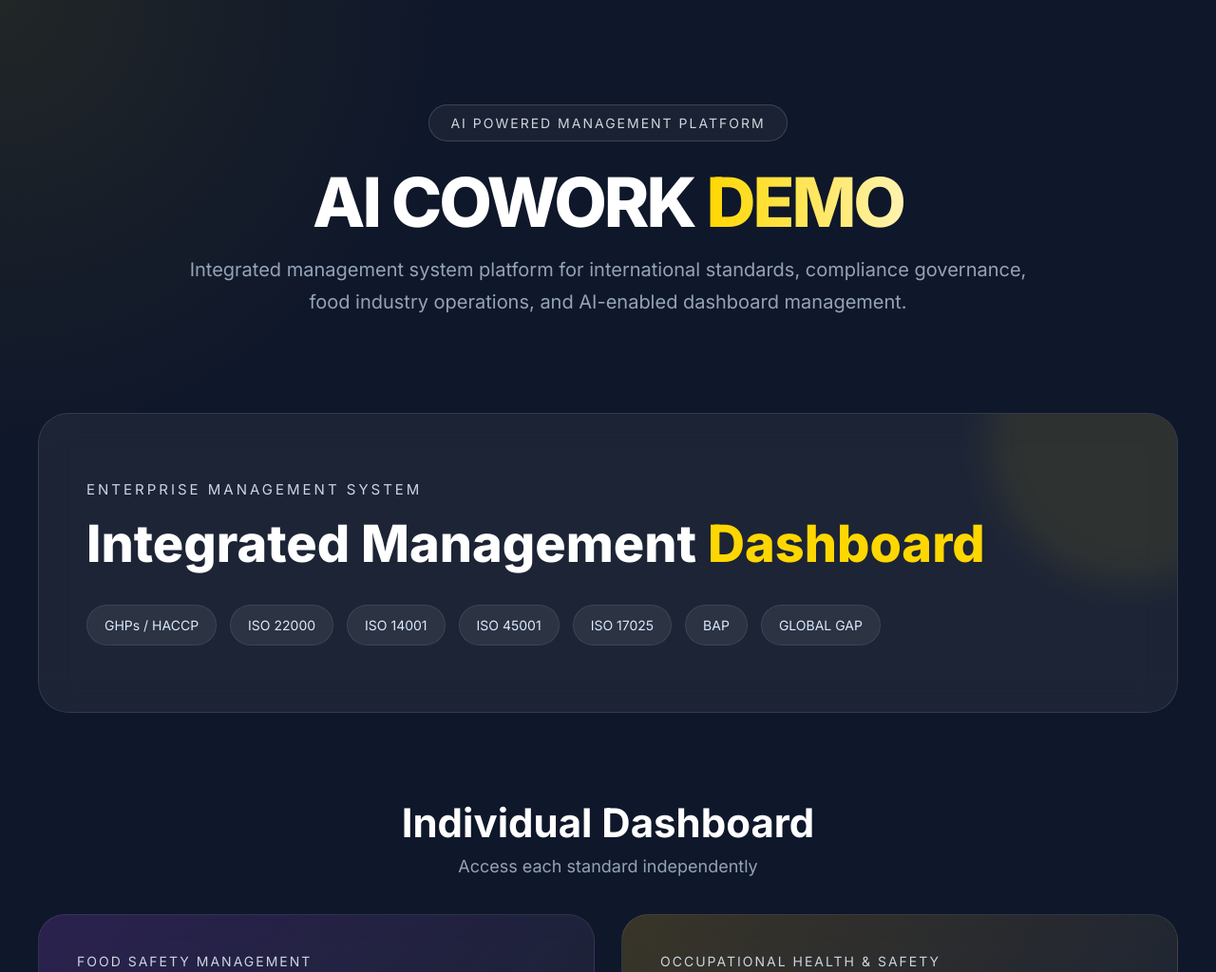
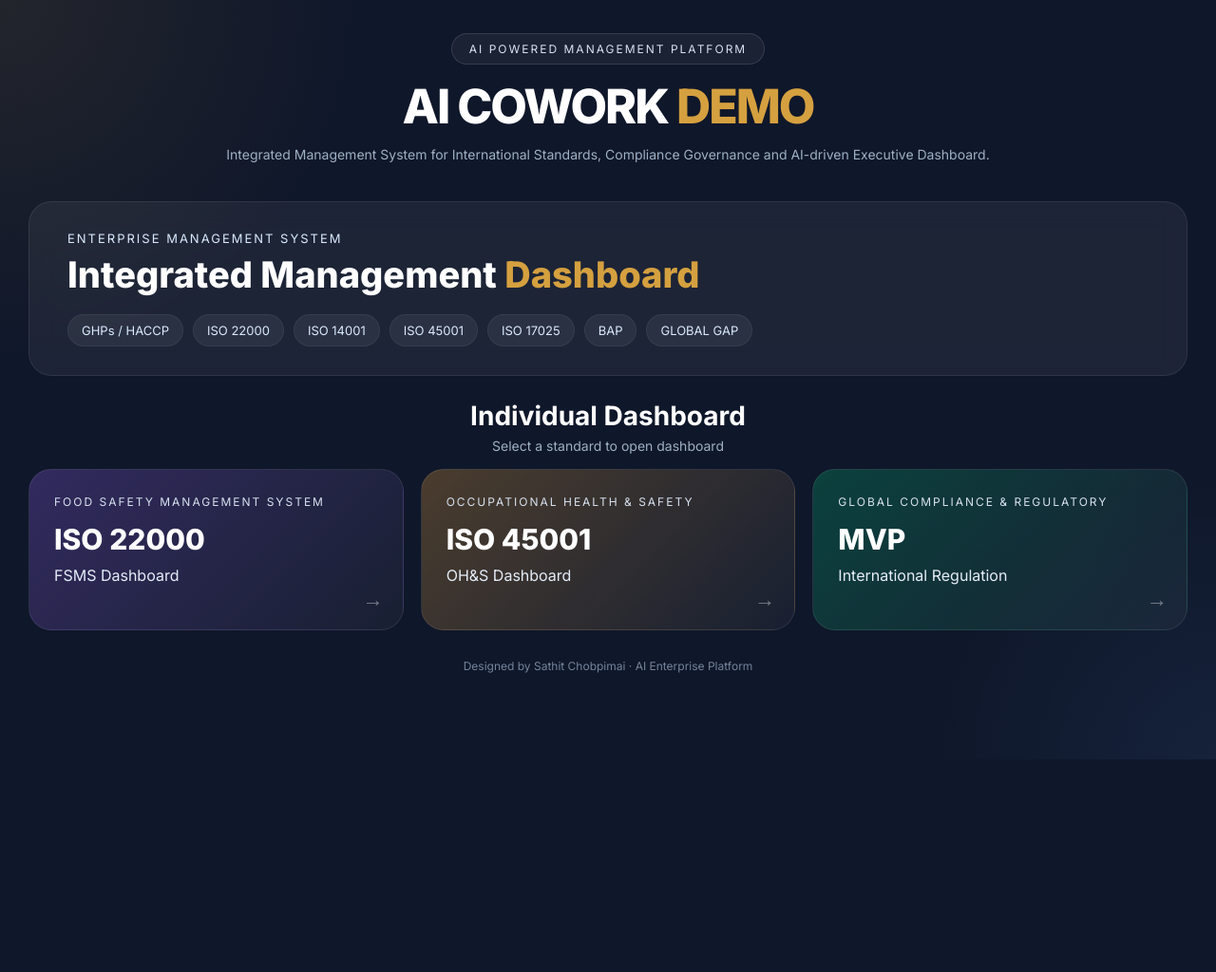
Before and after one commit to sathitcmu-maker/MDM, a plain HTML site: page qms2.html in a window 1280 px wide. Shown: the top 1024 px of the page at 95% size. After the commit the page ends 800 px from the top, so only its background shows below. Drawn offline with Linux system fonts and the light colour scheme.

Commit message:
Update qms2.html

```diff
--- a/qms2.html
+++ b/qms2.html
@@ -1,8 +1,8 @@
 <!DOCTYPE html>
 <html lang="en">
 <head>
-<meta charset="UTF-8" />
-<meta name="viewport" content="width=device-width, initial-scale=1.0"/>
+<meta charset="UTF-8">
+<meta name="viewport" content="width=device-width, initial-scale=1.0">
 
 <title>AI COWORK DEMO</title>
 
@@ -17,289 +17,368 @@
     box-sizing:border-box;
 }
 
+:root{
+    --gold:#D5A03F;
+    --text:#ffffff;
+    --muted:#9fb0c4;
+}
+
 body{
+
     font-family:'Inter',sans-serif;
+
     background:
-        radial-gradient(circle at top left, rgba(255,215,0,0.08), transparent 25%),
-        radial-gradient(circle at bottom right, rgba(0,255,170,0.06), transparent 20%),
+    radial-gradient(circle at top left,
+    rgba(213,160,63,0.10),
+    transparent 25%),
+
+    radial-gradient(circle at bottom right,
+    rgba(88,166,255,0.08),
+    transparent 20%),
+
     #0f172a;
 
     color:white;
+
     min-height:100vh;
+
     overflow-x:hidden;
 }
 
-/* MAIN CONTAINER */
+.container{
 
-.container{
     width:100%;
-    max-width:1400px;
+    max-width:1500px;
+
     margin:auto;
-    padding:40px;
+
+    padding:20px 30px;
 }
 
 /* HERO */
 
 .hero{
+
     text-align:center;
-    padding:70px 20px 60px;
+
+    padding:15px 20px 20px;
 }
 
-.hero .tag{
+.tag{
+
     display:inline-block;
-    padding:10px 22px;
-    border:1px solid rgba(255,255,255,0.15);
+
+    padding:8px 18px;
+
+    border-radius:999px;
+
+    border:1px solid rgba(255,255,255,0.12);
+
     background:rgba(255,255,255,0.05);
-    backdrop-filter: blur(10px);
-    border-radius:999px;
-    font-size:14px;
+
+    font-size:12px;
+
     letter-spacing:2px;
-    margin-bottom:28px;
-    color:#d1d5db;
+
+    color:#d8e2f0;
+
+    margin-bottom:14px;
 }
 
 .hero h1{
-    font-size:72px;
+
+    font-size:50px;
+
     font-weight:800;
-    letter-spacing:-3px;
-    line-height:1;
-    margin-bottom:18px;
+
+    letter-spacing:-2px;
+
+    margin-bottom:10px;
 }
 
 .hero h1 span{
-    background:linear-gradient(90deg,#FFD700,#FFF3B0);
-    -webkit-background-clip:text;
-    -webkit-text-fill-color:transparent;
+
+    color:var(--gold);
 }
 
 .hero .subtitle{
-    font-size:20px;
-    color:#94a3b8;
-    max-width:900px;
+
+    font-size:14px;
+
+    color:var(--muted);
+
+    max-width:850px;
+
     margin:auto;
-    line-height:1.7;
+
+    line-height:1.6;
 }
 
-/* MAIN DASHBOARD CARD */
+/* MAIN DASHBOARD */
 
 .main-dashboard{
-    margin-top:40px;
-    position:relative;
+
+    margin-top:18px;
 }
 
 .main-link{
+
     text-decoration:none;
+
     color:white;
 }
 
 .dashboard-card{
+
     background:rgba(255,255,255,0.06);
-    border:1px solid rgba(255,255,255,0.1);
-    backdrop-filter: blur(18px);
 
-    border-radius:32px;
-    padding:70px 50px;
+    border:1px solid rgba(255,255,255,0.08);
 
-    transition:0.35s ease;
+    border-radius:24px;
 
-    position:relative;
-    overflow:hidden;
-}
+    padding:30px 40px;
 
-.dashboard-card::before{
-    content:"";
-    position:absolute;
-    width:300px;
-    height:300px;
-    background:rgba(255,215,0,0.08);
-    border-radius:50%;
-    top:-120px;
-    right:-100px;
-    filter:blur(20px);
+    backdrop-filter:blur(14px);
+
+    transition:.3s;
 }
 
 .dashboard-card:hover{
-    transform:translateY(-6px);
-    border-color:rgba(255,215,0,0.35);
+
+    transform:translateY(-4px);
+
+    border-color:rgba(213,160,63,0.4);
+
     box-shadow:
-        0 20px 60px rgba(0,0,0,0.4),
-        0 0 40px rgba(255,215,0,0.08);
+    0 15px 40px rgba(0,0,0,.35);
 }
 
 .dashboard-label{
-    color:#cbd5e1;
-    font-size:15px;
-    letter-spacing:3px;
-    margin-bottom:18px;
+
+    font-size:13px;
+
+    letter-spacing:2px;
+
+    color:#dbeafe;
+
+    margin-bottom:10px;
 }
 
 .dashboard-title{
-    font-size:54px;
+
+    font-size:38px;
+
     font-weight:800;
+
     line-height:1.1;
-    margin-bottom:24px;
+
+    margin-bottom:20px;
 }
 
 .dashboard-title span{
-    color:#FFD700;
+
+    color:var(--gold);
 }
 
 .standard-list{
+
     display:flex;
+
     flex-wrap:wrap;
-    gap:14px;
-    margin-top:35px;
+
+    gap:10px;
 }
 
 .standard-item{
-    padding:12px 18px;
+
+    padding:8px 14px;
+
     border-radius:999px;
-    background:rgba(255,255,255,0.07);
-    border:1px solid rgba(255,255,255,0.08);
+
+    background:rgba(255,255,255,0.06);
+
+    border:1px solid rgba(255,255,255,0.06);
+
+    font-size:13px;
+
     color:#dbeafe;
-    font-size:14px;
-    transition:0.3s;
-}
-
-.standard-item:hover{
-    background:rgba(255,215,0,0.12);
-    border-color:rgba(255,215,0,0.3);
 }
 
 /* SECTION */
 
 .section-title{
-    margin-top:90px;
-    margin-bottom:40px;
+
+    margin-top:25px;
+
+    margin-bottom:16px;
+
     text-align:center;
 }
 
 .section-title h2{
-    font-size:42px;
-    margin-bottom:10px;
+
+    font-size:28px;
+
+    margin-bottom:6px;
 }
 
 .section-title p{
-    color:#94a3b8;
-    font-size:18px;
+
+    color:var(--muted);
+
+    font-size:14px;
 }
 
 /* GRID */
 
 .grid{
+
     display:grid;
-    grid-template-columns:repeat(auto-fit,minmax(300px,1fr));
-    gap:28px;
+
+    grid-template-columns:repeat(3,1fr);
+
+    gap:18px;
 }
 
 /* CARD */
 
 .card{
+
     position:relative;
-    padding:40px;
-    border-radius:28px;
+
     overflow:hidden;
 
-    background:rgba(255,255,255,0.06);
+    text-decoration:none;
+
+    color:white;
+
+    padding:26px;
+
+    border-radius:24px;
+
     border:1px solid rgba(255,255,255,0.08);
 
-    backdrop-filter: blur(14px);
+    transition:.3s;
 
-    transition:0.35s ease;
-    text-decoration:none;
-    color:white;
+    min-height:170px;
 }
 
 .card:hover{
-    transform:translateY(-8px);
-    border-color:rgba(255,215,0,0.35);
+
+    transform:translateY(-5px);
 
     box-shadow:
-        0 25px 50px rgba(0,0,0,0.35),
-        0 0 35px rgba(255,215,0,0.08);
+    0 15px 40px rgba(0,0,0,.35);
 }
 
 .card::after{
+
     content:"→";
+
     position:absolute;
-    right:30px;
-    bottom:25px;
-    font-size:28px;
-    opacity:0.4;
-    transition:0.3s;
-}
 
-.card:hover::after{
-    transform:translateX(6px);
-    opacity:1;
+    right:20px;
+    bottom:18px;
+
+    font-size:22px;
+
+    opacity:.4;
 }
 
 .card-top{
-    font-size:14px;
+
+    font-size:12px;
+
     letter-spacing:2px;
-    color:#cbd5e1;
-    margin-bottom:18px;
+
+    color:#d8e2f0;
+
+    margin-bottom:14px;
 }
 
 .card-title{
-    font-size:38px;
-    font-weight:700;
+
+    font-size:30px;
+
+    font-weight:800;
+
     margin-bottom:10px;
 }
 
 .card-subtitle{
-    font-size:20px;
-    color:#e2e8f0;
+
+    font-size:16px;
+
+    color:#e5edf8;
 }
 
-/* ISO COLORS */
+/* COLORS */
 
 .iso22000{
+
     background:
     linear-gradient(
     135deg,
-            rgba(168,85,247,0.18),
-            rgba(255,255,255,0.05)
+    rgba(158,102,255,.25),
+    rgba(255,255,255,.04)
     );
 }
 
 .iso45001{
+
     background:
     linear-gradient(
     135deg,
-            rgba(251,191,36,0.18),
-            rgba(255,255,255,0.05)
+    rgba(255,175,58,.25),
+    rgba(255,255,255,.04)
+    );
+}
+
+.mvp-card{
+
+    background:
+    linear-gradient(
+    135deg,
+    rgba(0,194,122,.25),
+    rgba(255,255,255,.04)
     );
 }
 
 /* FOOTER */
 
 .footer{
-    margin-top:80px;
-    padding:30px;
+
     text-align:center;
-    color:#64748b;
-    font-size:14px;
+
+    margin-top:20px;
+
+    padding:10px;
+
+    font-size:12px;
+
+    color:#74839a;
 }
 
 /* RESPONSIVE */
 
-@media(max-width:768px){
+@media(max-width:900px){
 
-    .container{
-        padding:20px;
+.grid{
+
+grid-template-columns:1fr;
+
 }
 
 .hero h1{
-        font-size:46px;
+
+font-size:40px;
+
 }
 
 .dashboard-title{
-        font-size:36px;
-    }
 
-    .section-title h2{
-        font-size:32px;
+font-size:30px;
+
 }
 
 }
@@ -323,14 +402,13 @@ body{
 AI COWORK <span>DEMO</span>
 </h1>
 
-        <p class="subtitle">
-            Integrated management system platform for international standards,
-            compliance governance, food industry operations, and AI-enabled dashboard management.
-        </p>
+<div class="subtitle">
+Integrated Management System for International Standards, Compliance Governance and AI-driven Executive Dashboard.
+</div>
 
 </section>
 
-    <!-- MAIN DASHBOARD -->
+<!-- IMS -->
 
 <section class="main-dashboard">
 
@@ -374,21 +452,23 @@ body{
 <h2>Individual Dashboard</h2>
 
 <p>
-            Access each standard independently
+Select a standard to open dashboard
 </p>
 
 </section>
 
-    <!-- GRID -->
+<!-- CARDS -->
 
 <section class="grid">
+
+<!-- ISO22000 -->
 
 <a href="https://sathitcmu-maker.github.io/MDM/iso22000.html"
 target="_blank"
 class="card iso22000">
 
 <div class="card-top">
-                FOOD SAFETY MANAGEMENT
+FOOD SAFETY MANAGEMENT SYSTEM
 </div>
 
 <div class="card-title">
@@ -400,6 +480,8 @@ body{
 </div>
 
 </a>
+
+<!-- ISO45001 -->
 
 <a href="https://sathitcmu-maker.github.io/MDM/ISO45001.html"
 target="_blank"
@@ -419,9 +501,27 @@ body{
 
 </a>
 
+<!-- MVP -->
+
+<a href="YOUR_MVP_LINK_HERE"
+target="_blank"
+class="card mvp-card">
+
+<div class="card-top">
+GLOBAL COMPLIANCE & REGULATORY
+</div>
+
+<div class="card-title">
+MVP
+</div>
+
+<div class="card-subtitle">
+International Regulation
+</div>
+
+</a>
+
 </section>
-
-    <!-- FOOTER -->
 
 <div class="footer">
 Designed by Sathit Chobpimai · AI Enterprise Platform
```
Lines whose indentation alone changed are shown as unchanged.
